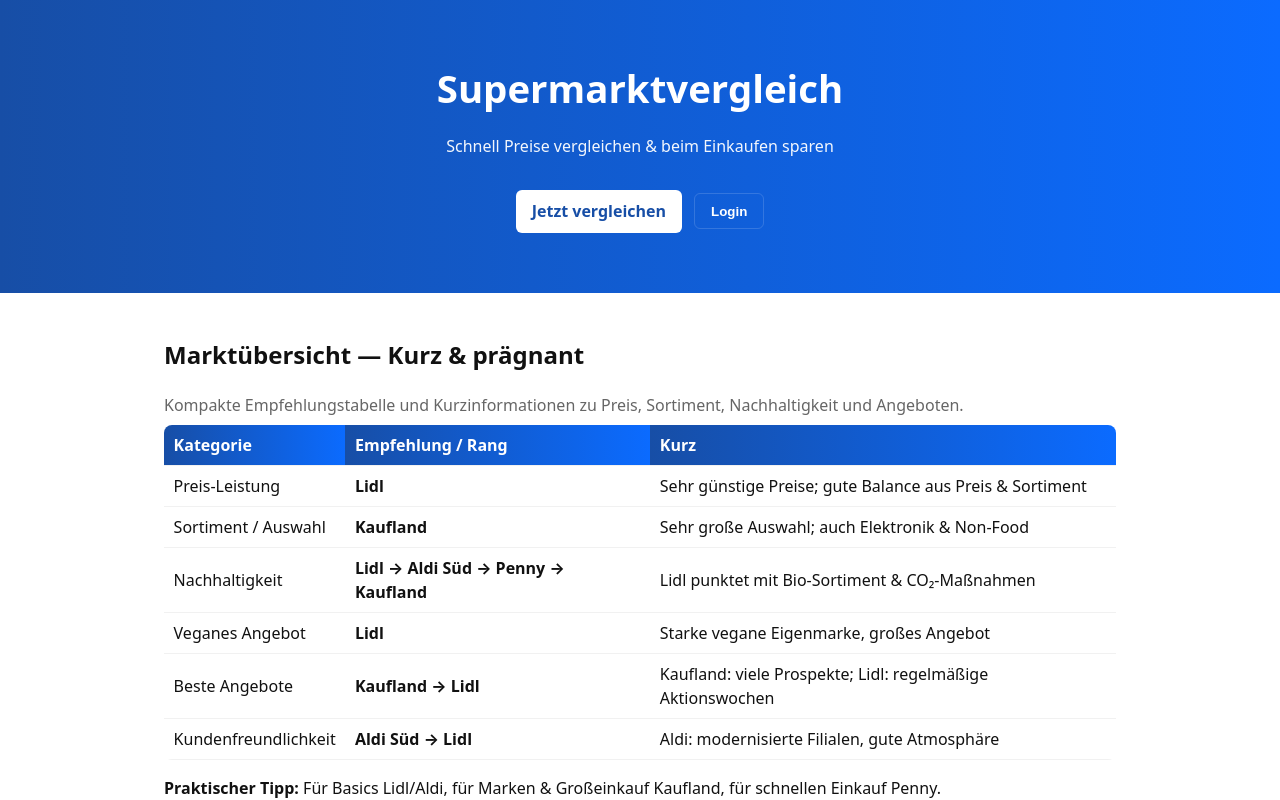
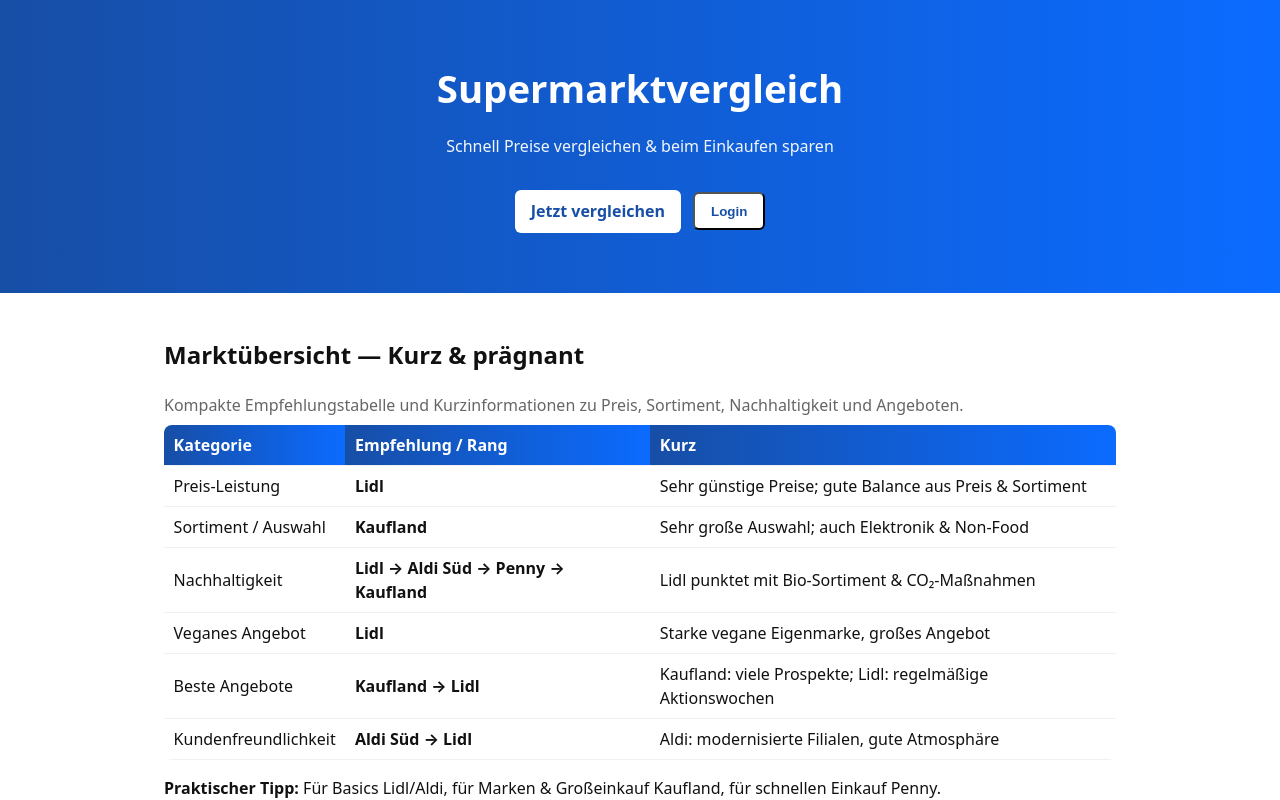
Before and after one commit to erickuehn/Supermarkt2-alter-Projekt, a Next.js app: page / in a window 1280 px wide. Shown: the top 800 px of the page. Built offline with nearby package versions, Linux system fonts and the light colour scheme.

Commit message:
style(login): make login button use .cta (match 'Jetzt vergleichen')

```diff
--- a/pages/index.js
+++ b/pages/index.js
@@ -7,8 +7,8 @@
     <h1>Supermarktvergleich</h1>
     <p class="tagline">Schnell Preise vergleichen & beim Einkaufen sparen</p>
     <div style="display:flex;gap:0.75rem;align-items:center;justify-content:center">
-      <a href="#compare" class="cta">Jetzt vergleichen</a>
-      <button id="login-open" class="cta" style="background:transparent;border:1px solid rgba(255,255,255,0.15);color:#fff">Login</button>
+  <a href="#compare" class="cta">Jetzt vergleichen</a>
+  <button id="login-open" class="cta">Login</button>
     </div>
   </div>
 </header>
```
